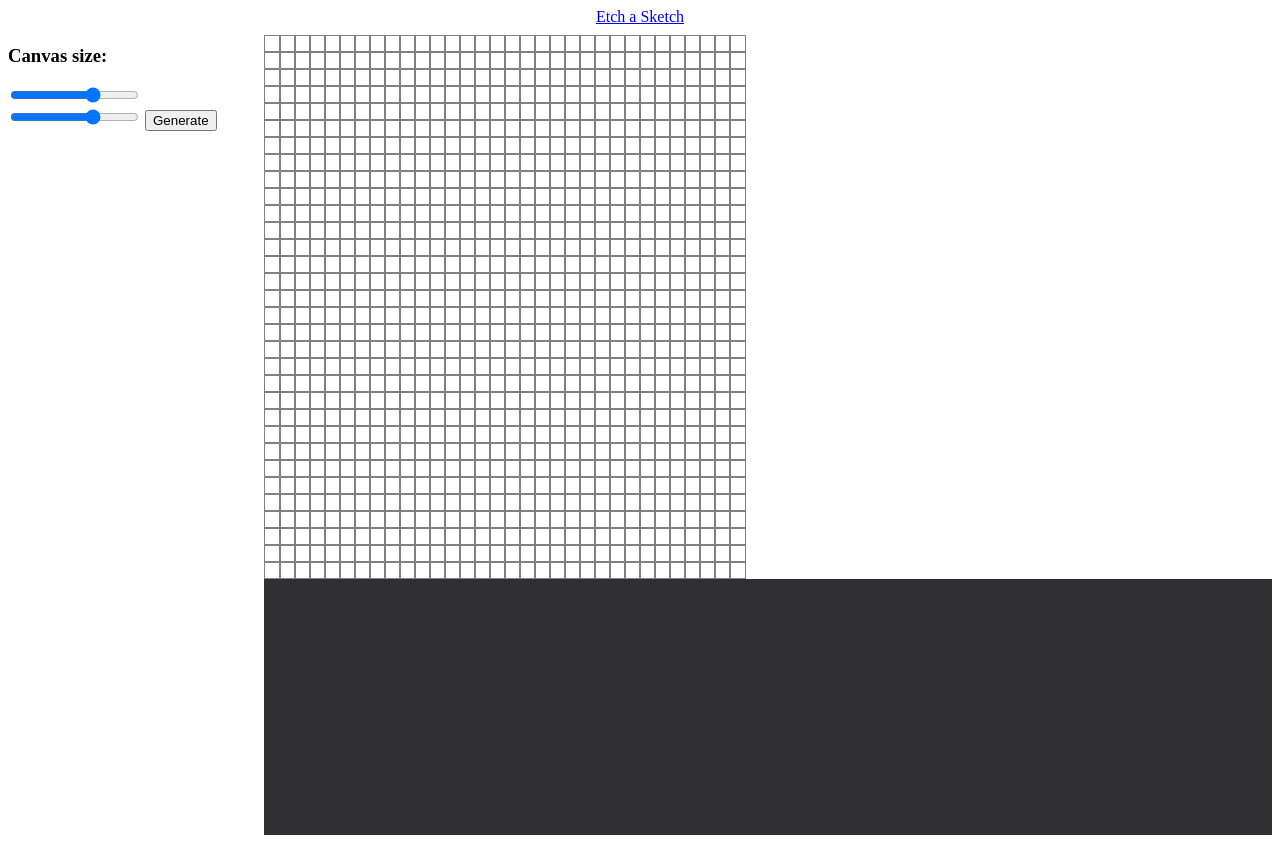
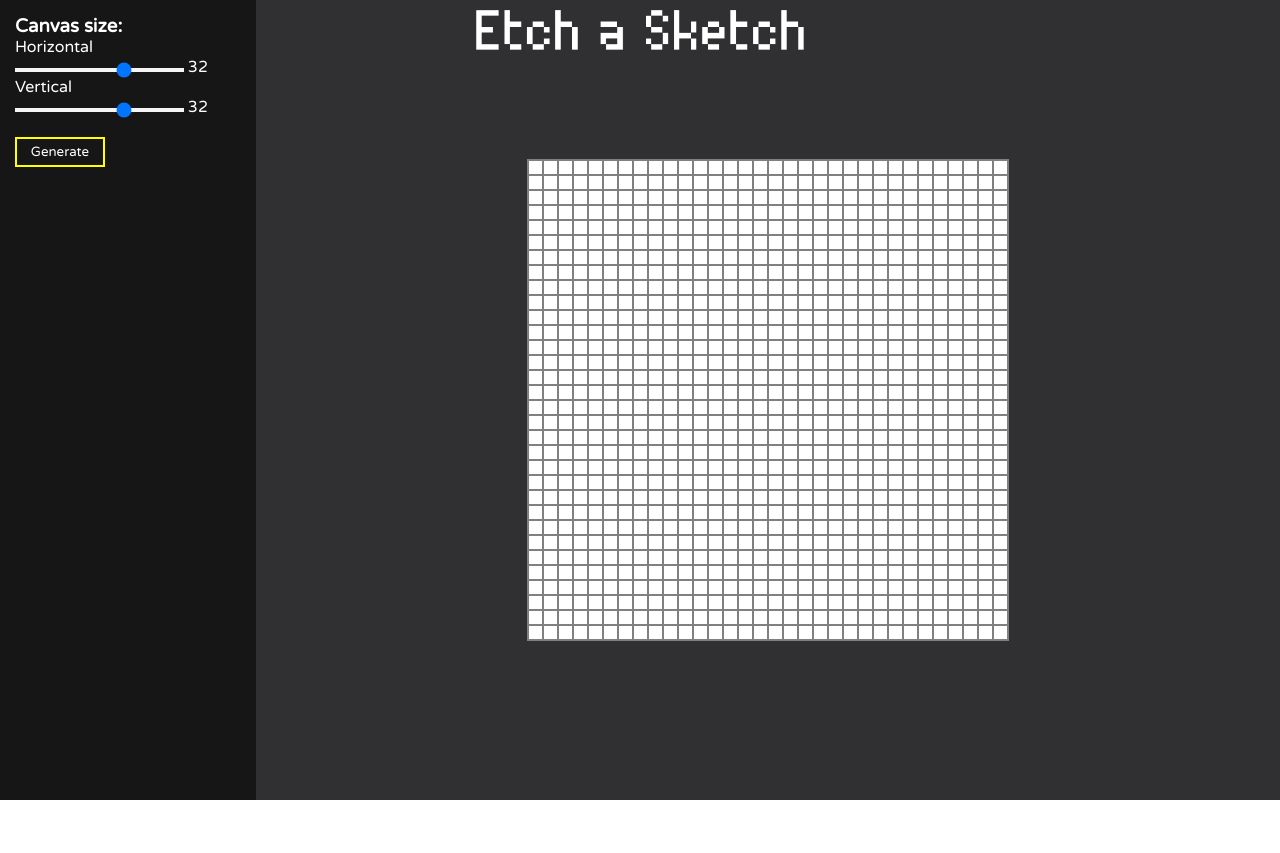
Before and after one commit to gabPetti/Etch-a-sketch, a plain HTML site: page index.html in a window 1280 px wide. After the commit the page ends 800 px from the top, so only its background shows below. Drawn offline with Linux system fonts and the light colour scheme.

Commit message:
Create logo and style index.html

```diff
--- a/index.html
+++ b/index.html
@@ -5,17 +5,17 @@
     <meta http-equiv="X-UA-Compatible" content="IE=edge">
     <meta name="viewport" content="width=device-width, initial-scale=1.0">
     <title>Etch a Sketch</title>
+    <!-- CSS -->
     <link rel="stylesheet" href="style.css">
+    <!-- FONTS -->
+    <link rel="preconnect" href="https://fonts.gstatic.com" crossorigin>
+    <link href="https://fonts.googleapis.com/css2?family=Varela+Round&display=swap" rel="stylesheet">
 </head>
 <body>
     <header>
-        <nav class="navbar bg-light">
-            <div class="container-fluid">
-              <a class="navbar-brand" href="#">
-                Etch a Sketch
-              </a>
-            </div>
-          </nav>
+        <nav>
+            <img src="./images/etch-a-sketch-logo.png" alt="logo" id="logo">
+        </nav>
     </header>
     <div id="content">
         <article>
@@ -23,11 +23,13 @@
                 <section>
                     <h3>Canvas size:</h3>
 
+                    <p>Horizontal</p>
                     <input type="range" id="canvas-x" name="canvas-x" value="32" min="1" max="48">
-                    <label for="canvas-x"></label>
+                    <label for="canvas-x" id="x-value"></label>
 
-                    <input type="range" id="canvas-y" name="canvas-y" value="32" min="1" max="48">
-                    <label for="canvas-x"></label>
+                    <p>Vertical</p>
+                    <input type="range" id="canvas-y" name="canvas-y" value="32" min="1" max="48" oninput="SliderValue">
+                    <label for="canvas-x" id="y-value"></label><br><br>
 
                     <button onclick="canvasSize()">Generate</button>
                 </section>
--- a/script.js
+++ b/script.js
@@ -15,3 +15,18 @@ function canvasSize() {
 }
 
 canvasSize();
+
+var sliderX = document.getElementById("canvas-x");
+var sliderY = document.getElementById("canvas-y");
+var outputX = document.getElementById("x-value");
+var outputY = document.getElementById("y-value");
+outputX.innerHTML = sliderX.value;
+outputY.innerHTML = sliderY.value
+
+sliderX.oninput = function() {
+    outputX.innerHTML = this.value;
+}
+
+sliderY.oninput = function() {
+    outputY.innerHTML = this.value;
+}
--- a/style.css
+++ b/style.css
@@ -1,37 +1,103 @@
+* {
+    margin: 0;
+    padding: 0;
+    text-decoration: none;
+    box-sizing: border-box;
+    font-family: 'Varela Round', sans-serif;
+    color: white;
+}
+
 nav {
+    width: 100vw;
+    height: 60px;
+
     display: flex;
     align-items: center;
     justify-content: center;
+
+    position: absolute;
+    top: 0;
+    left: 0;
+
+    background-color: transparent;
+    pointer-events: none;
+}
+
+nav #logo {
+    height: 40px;
 }
 
 #content {
     display: flex;
-    align-items: center;
-    justify-content: center;
 }
 
 aside {
     width: 20vw;
     height: 100vh;
+
+    padding: 15px 0 0 15px;
+    background-color: #161616;
+}
+
+button {
+    width: 90px;
+    height: 30px;
+
+    border: 2px solid yellow;
+    /* border-radius: 15px; */
+
+    background-color: transparent;
+    cursor: pointer;
+    transition: 0.1s;
+}
+
+button:hover {
+    border: 2px solid #808000;
+}
+
+aside input {
+    width: 70%;
+    height: 4px;
+    outline: none;
+    appearance: none;
+    background: whitesmoke;
+}
+
+aside input::-webkit-slider-thumb,
+aside input::-moz-range-thumb {
+    appearance: none;
+    width: 15px;
+    height: 15px;
+
+    border: 3px solid yellow;
+    border-radius: 10px;
+
+    background-color: #161616;
 }
 
 main {
     width: 80vw;
     height: 100vh;
+
+    display: flex;
+    align-items: center;
+    justify-content: center;
+
     background-color: #303032;
 }
 
 main #canvas {
+    display: grid;
+    border: 1px solid gray;
 
-    display: grid;
-    grid-template-columns: 10px 10px 10px 1px 10px 10px 10px 10px 10px;
-    background-color: white;
+    background-color: #303032;
 }
 
 main #canvas div {
     width: 15px;
     height: 15px;
     border: 1px solid gray;
+    background-color: white;
 }
 
 main #canvas div:hover {
```
Also changed, not shown: images/etch-a-sketch-logo.png (added).
